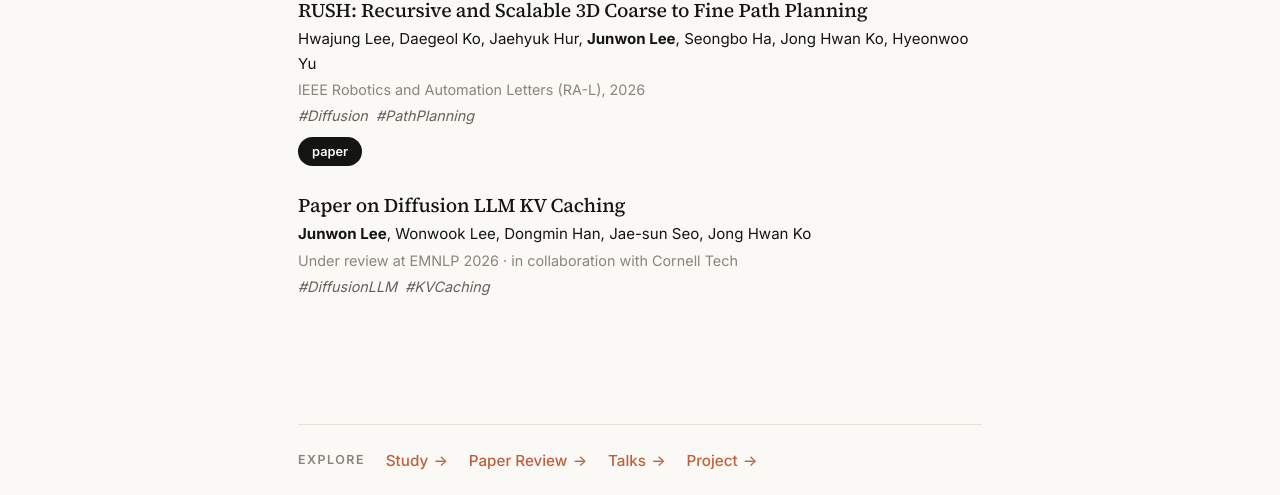
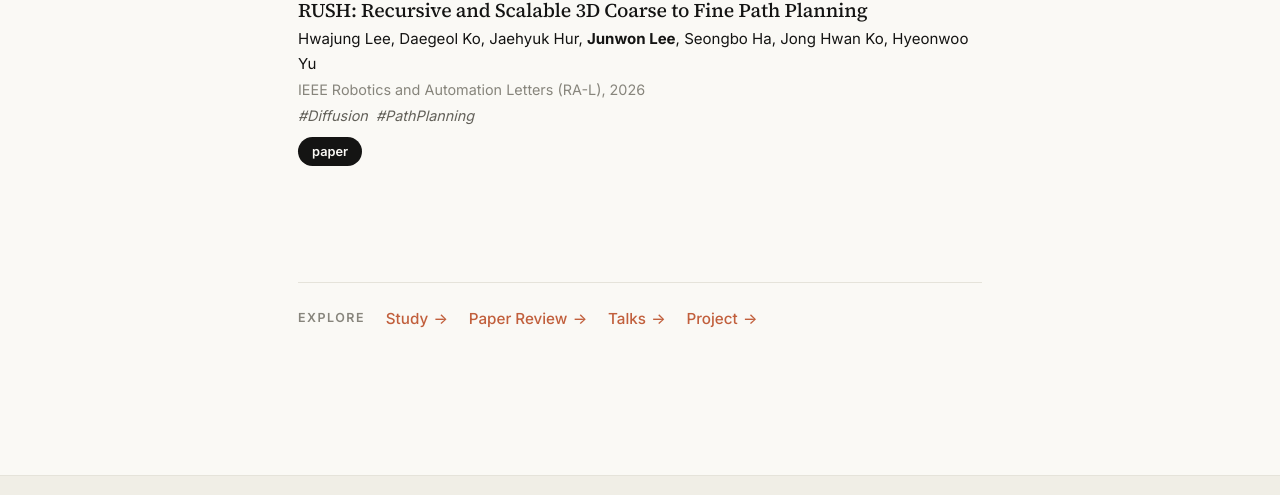
Before and after one commit to Romaanj/romaanj.github.io, an Astro site: page / in a window 1280 px wide. Shown: the part 834-1329 px from the top of the page. Built offline with nearby package versions, Linux system fonts and the light colour scheme; Astro itself is replaced by a stand-in of ours; a web font is replaced by a local one.

Commit message:
Update index.astro

```diff
--- a/src/pages/index.astro
+++ b/src/pages/index.astro
@@ -47,16 +47,7 @@ const pubs: Pub[] = [
     tags: ['#Diffusion', '#PathPlanning'],
     links: [{ label: 'paper', url: 'https://ieeexplore.ieee.org/abstract/document/11347481' }],
   },
-  {
-    title: 'Paper on Diffusion LLM KV Caching',
-    authors: [
-      { n: 'Junwon Lee', me: true }, { n: 'Wonwook Lee' }, { n: 'Dongmin Han' },
-      { n: 'Jae-sun Seo' }, { n: 'Jong Hwan Ko' },
-    ],
-    venue: 'Under review at EMNLP 2026 · in collaboration with Cornell Tech',
-    tags: ['#DiffusionLLM', '#KVCaching'],
-    links: [],
-  },
+
 ];
 
 const explore = [
```
